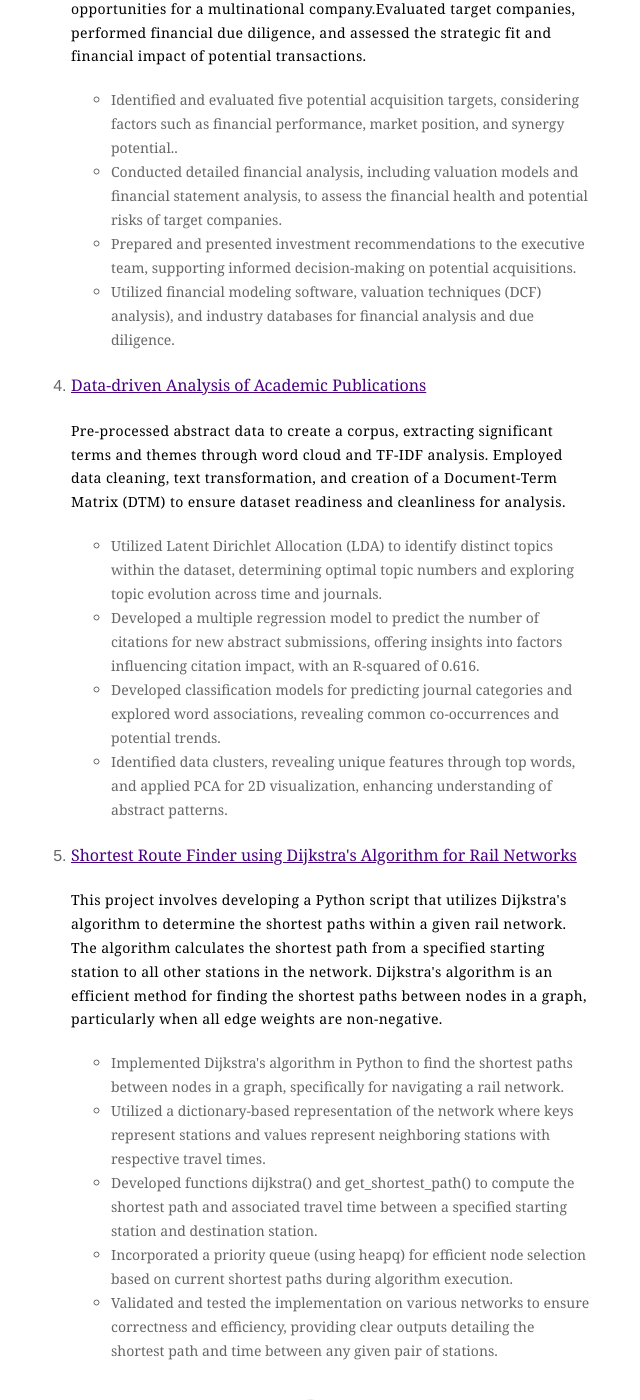
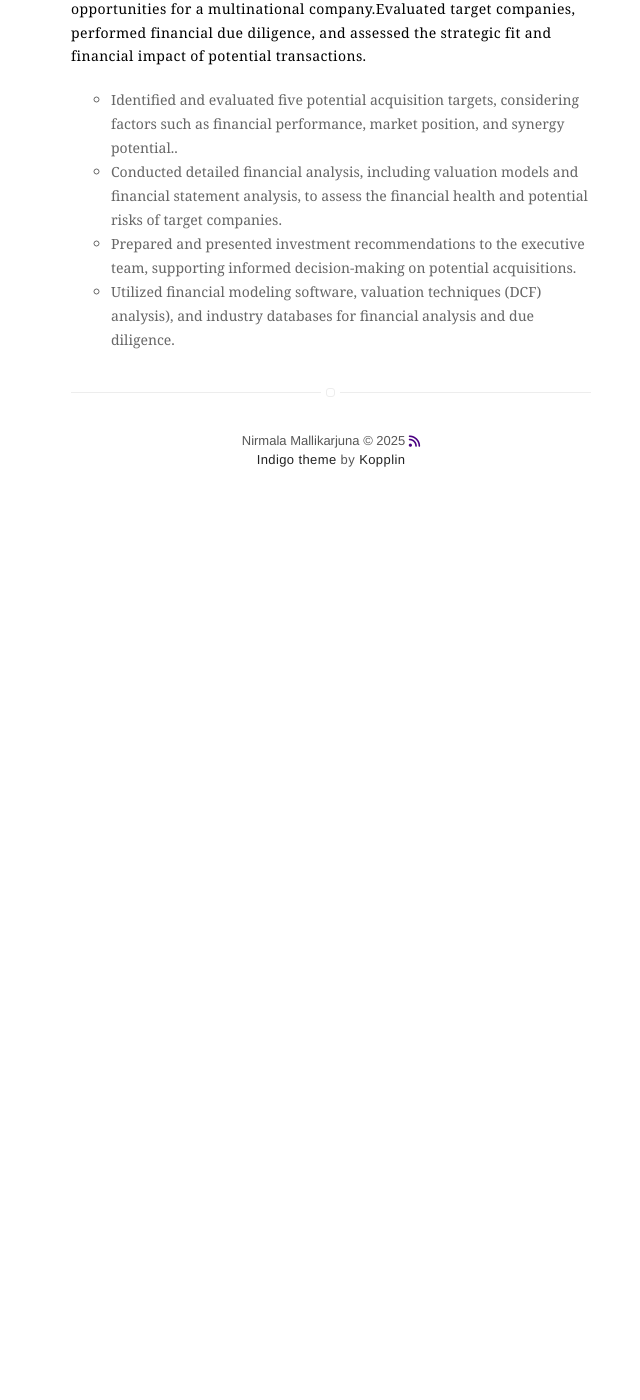
Before and after one commit to rahulbhattar/rahulbhattar.github.io, a Jekyll site: the page built from projects.html, in a window 1280 px wide and 1400 px high, scrolled down 1837 px. Shown: the whole window, without its empty margins (329-969 px from the left). Built offline with Jekyll 4.4.1, drawn with Linux system fonts in a browser that asks for light colours; nearby versions of some CDN libraries; after the commit the page ends 2384 px from its top, so only the background shows below that; part of the change alters nothing that is shown.

Commit message:
profile changes

```diff
--- a/_config.yml
+++ b/_config.yml
@@ -18,10 +18,10 @@ dark-theme: false
 # and specify source (external or local).
 resume: true
 resume-external: true
-resume-url: assets/Sachin Suresh.pdf
+resume-url: assets/Nirmala_Resume.pdf
 
-domain: https://sachinsuresh10.github.io
-url: https://sachinsuresh10.github.io
+domain: https://github.com/NirmalaMallikarjuna1/NirmalaMallikarjuna1.github.io
+url: https://github.com/NirmalaMallikarjuna1/NirmalaMallikarjuna1.github.io
 # your url: https://USERNAME.github.io
 
 permalink: /:title/
--- a/projects.html
+++ b/projects.html
@@ -57,7 +57,7 @@ title: Projects
         </li>
 
 
-        <li>
+        <!-- <li>
             <h4 style="font-family: 'Georgia', serif;">
                 <a href="https://github.com/sachinsuresh10/Data-driven-Analysis-of-Academic-Publications">Data-driven Analysis of Academic Publications</a>
             </h4>
@@ -70,12 +70,12 @@ title: Projects
                 <li>Developed classification models for predicting journal categories and explored word associations, revealing common co-occurrences and potential trends.</li>
                 <li>Identified data clusters, revealing unique features through top words, and applied PCA for 2D visualization, enhancing understanding of abstract patterns.</li>
             </ul>
-        </li>
+        </li> -->
 
 
 
 
-        <li>
+        <!-- <li>
             <h4 style="font-family: 'Georgia', serif;">
                 <a href="https://github.com/sachinsuresh10/Dijkstra-Algorithm">Shortest Route Finder using Dijkstra's Algorithm for Rail Networks</a>
             </h4>
@@ -91,4 +91,4 @@ title: Projects
             </ul>
         </li>
     </ol>
-</section>
+</section> -->
```
Also changed, not shown: 2 other files.
